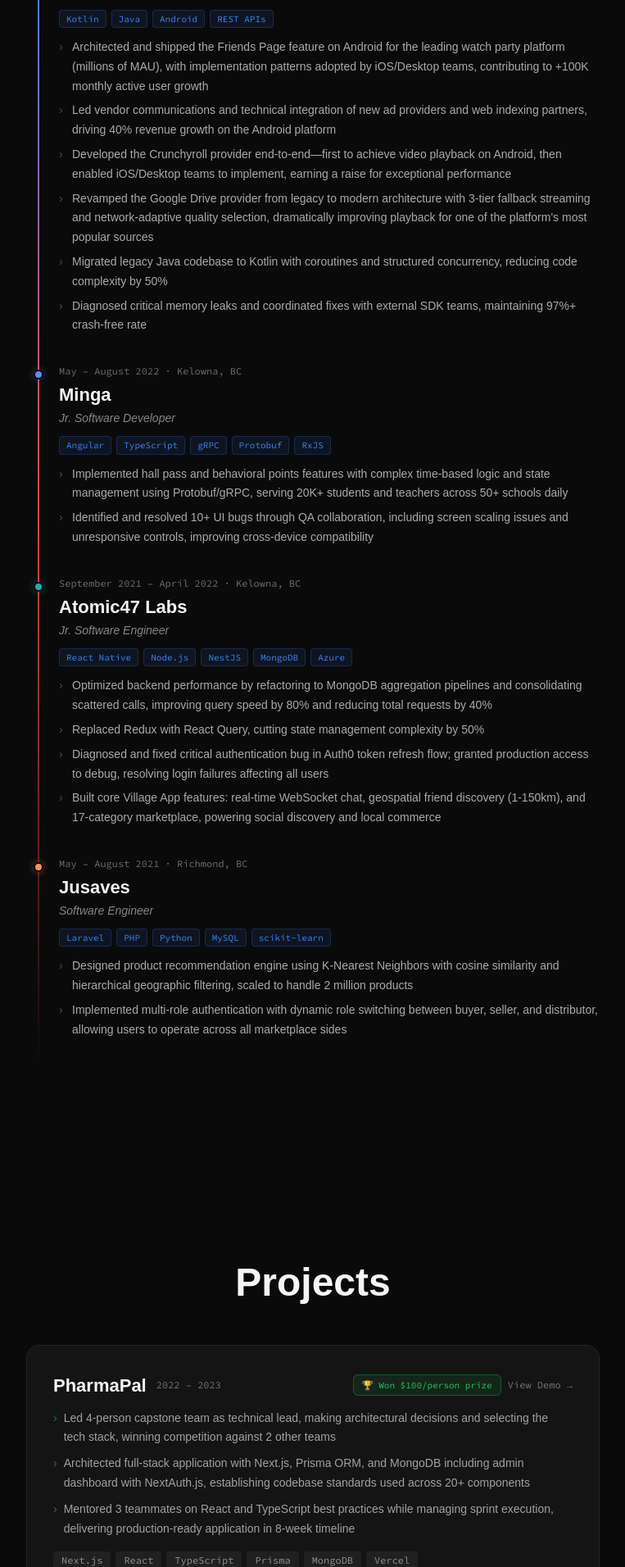
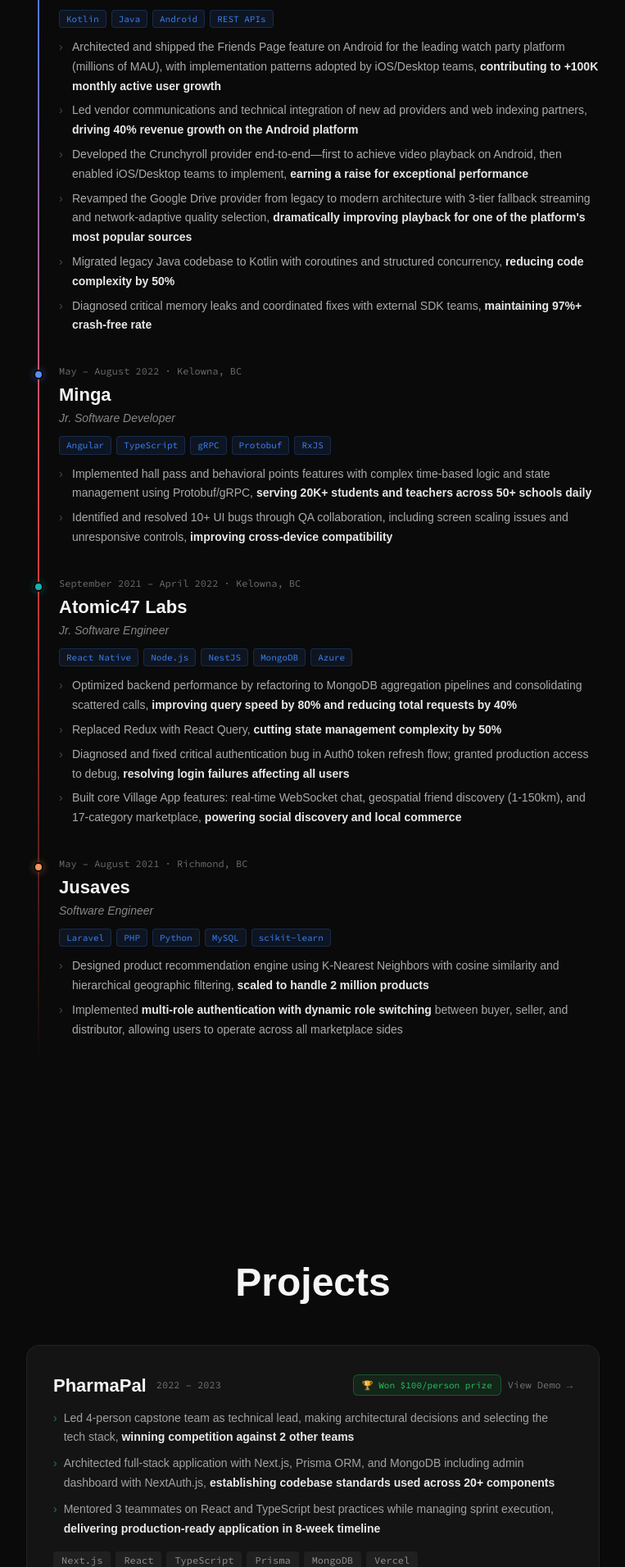
Before and after one commit to sunipan/personal-website, a Next.js app: page / in a window 1280 px wide. Shown: the part 1828-3740 px from the top of the page at 82% size, without its empty margins (258-1021 px from the left). Built offline with nearby package versions, Linux system fonts and the light colour scheme; a web font is replaced by a local one.

Commit message:
feat: add bold formatting to match resume highlights
- Add **bold** markers to key achievements in experience bullets
- Add bold formatting to PharmaPal project bullets
- Update ExperienceSection and ProjectsSection to parse and render bold text

```diff
--- a/src/components/sections/ExperienceSection.tsx
+++ b/src/components/sections/ExperienceSection.tsx
@@ -1,5 +1,20 @@
 import { experiences } from '@/data/portfolio';
 import { Reveal } from '@/components/reveal/Reveal';
+
+// Parse text with **bold** markers into React elements
+function formatBoldText(text: string) {
+  const parts = text.split(/(\*\*[^*]+\*\*)/g);
+  return parts.map((part, i) => {
+    if (part.startsWith('**') && part.endsWith('**')) {
+      return (
+        <strong key={i} className="font-semibold text-white/90">
+          {part.slice(2, -2)}
+        </strong>
+      );
+    }
+    return part;
+  });
+}
 
 export function ExperienceSection() {
   return (
@@ -64,7 +79,7 @@
                     className="relative mb-1.5 pl-4 text-sm leading-[1.7] text-white/65 max-md:text-[13px] max-xs:text-xs max-xs:leading-[1.6]"
                   >
                     <span className="absolute left-0 text-white/25">›</span>
-                    {b}
+                    {formatBoldText(b)}
                   </li>
                 ))}
               </ul>
--- a/src/components/sections/ProjectsSection.tsx
+++ b/src/components/sections/ProjectsSection.tsx
@@ -1,5 +1,20 @@
 import { projects } from '@/data/portfolio';
 import { Reveal } from '@/components/reveal/Reveal';
+
+// Parse text with **bold** markers into React elements
+function formatBoldText(text: string) {
+  const parts = text.split(/(\*\*[^*]+\*\*)/g);
+  return parts.map((part, i) => {
+    if (part.startsWith('**') && part.endsWith('**')) {
+      return (
+        <strong key={i} className="font-semibold text-white/90">
+          {part.slice(2, -2)}
+        </strong>
+      );
+    }
+    return part;
+  });
+}
 
 export function ProjectsSection() {
   return (
@@ -52,7 +67,7 @@
                     className="flex gap-2 text-sm leading-[1.7] text-white/60 max-xs:text-[13px]"
                   >
                     <span className="text-accent-green/60">›</span>
-                    <span>{bullet}</span>
+                    <span>{formatBoldText(bullet)}</span>
                   </li>
                 ))}
               </ul>
--- a/src/data/portfolio.ts
+++ b/src/data/portfolio.ts
@@ -47,12 +47,12 @@
     location: 'Remote',
     tech: ['Kotlin', 'Java', 'Android', 'REST APIs'],
     bullets: [
-      'Architected and shipped the Friends Page feature on Android for the leading watch party platform (millions of MAU), with implementation patterns adopted by iOS/Desktop teams, contributing to +100K monthly active user growth',
-      'Led vendor communications and technical integration of new ad providers and web indexing partners, driving 40% revenue growth on the Android platform',
-      'Developed the Crunchyroll provider end-to-end—first to achieve video playback on Android, then enabled iOS/Desktop teams to implement, earning a raise for exceptional performance',
-      "Revamped the Google Drive provider from legacy to modern architecture with 3-tier fallback streaming and network-adaptive quality selection, dramatically improving playback for one of the platform's most popular sources",
-      'Migrated legacy Java codebase to Kotlin with coroutines and structured concurrency, reducing code complexity by 50%',
-      'Diagnosed critical memory leaks and coordinated fixes with external SDK teams, maintaining 97%+ crash-free rate',
+      'Architected and shipped the Friends Page feature on Android for the leading watch party platform (millions of MAU), with implementation patterns adopted by iOS/Desktop teams, **contributing to +100K monthly active user growth**',
+      'Led vendor communications and technical integration of new ad providers and web indexing partners, **driving 40% revenue growth on the Android platform**',
+      'Developed the Crunchyroll provider end-to-end—first to achieve video playback on Android, then enabled iOS/Desktop teams to implement, **earning a raise for exceptional performance**',
+      "Revamped the Google Drive provider from legacy to modern architecture with 3-tier fallback streaming and network-adaptive quality selection, **dramatically improving playback for one of the platform's most popular sources**",
+      'Migrated legacy Java codebase to Kotlin with coroutines and structured concurrency, **reducing code complexity by 50%**',
+      'Diagnosed critical memory leaks and coordinated fixes with external SDK teams, **maintaining 97%+ crash-free rate**',
     ],
     color: '#f9f9f9',
   },
@@ -63,8 +63,8 @@
     location: 'Kelowna, BC',
     tech: ['Angular', 'TypeScript', 'gRPC', 'Protobuf', 'RxJS'],
     bullets: [
-      'Implemented hall pass and behavioral points features with complex time-based logic and state management using Protobuf/gRPC, serving 20K+ students and teachers across 50+ schools daily',
-      'Identified and resolved 10+ UI bugs through QA collaboration, including screen scaling issues and unresponsive controls, improving cross-device compatibility',
+      'Implemented hall pass and behavioral points features with complex time-based logic and state management using Protobuf/gRPC, **serving 20K+ students and teachers across 50+ schools daily**',
+      'Identified and resolved 10+ UI bugs through QA collaboration, including screen scaling issues and unresponsive controls, **improving cross-device compatibility**',
     ],
     color: '#5b8def',
   },
@@ -75,10 +75,10 @@
     location: 'Kelowna, BC',
     tech: ['React Native', 'Node.js', 'NestJS', 'MongoDB', 'Azure'],
     bullets: [
-      'Optimized backend performance by refactoring to MongoDB aggregation pipelines and consolidating scattered calls, improving query speed by 80% and reducing total requests by 40%',
-      'Replaced Redux with React Query, cutting state management complexity by 50%',
-      'Diagnosed and fixed critical authentication bug in Auth0 token refresh flow; granted production access to debug, resolving login failures affecting all users',
-      'Built core Village App features: real-time WebSocket chat, geospatial friend discovery (1-150km), and 17-category marketplace, powering social discovery and local commerce',
+      'Optimized backend performance by refactoring to MongoDB aggregation pipelines and consolidating scattered calls, **improving query speed by 80% and reducing total requests by 40%**',
+      'Replaced Redux with React Query, **cutting state management complexity by 50%**',
+      'Diagnosed and fixed critical authentication bug in Auth0 token refresh flow; granted production access to debug, **resolving login failures affecting all users**',
+      'Built core Village App features: real-time WebSocket chat, geospatial friend discovery (1-150km), and 17-category marketplace, **powering social discovery and local commerce**',
     ],
     color: '#1cb0ac',
   },
@@ -89,8 +89,8 @@
     location: 'Richmond, BC',
     tech: ['Laravel', 'PHP', 'Python', 'MySQL', 'scikit-learn'],
     bullets: [
-      'Designed product recommendation engine using K-Nearest Neighbors with cosine similarity and hierarchical geographic filtering, scaled to handle 2 million products',
-      'Implemented multi-role authentication with dynamic role switching between buyer, seller, and distributor, allowing users to operate across all marketplace sides',
+      'Designed product recommendation engine using K-Nearest Neighbors with cosine similarity and hierarchical geographic filtering, **scaled to handle 2 million products**',
+      'Implemented **multi-role authentication with dynamic role switching** between buyer, seller, and distributor, allowing users to operate across all marketplace sides',
     ],
     color: '#f8935b',
   },
@@ -101,9 +101,9 @@
     name: 'PharmaPal',
     tech: ['Next.js', 'React', 'TypeScript', 'Prisma', 'MongoDB', 'Vercel'],
     bullets: [
-      'Led 4-person capstone team as technical lead, making architectural decisions and selecting the tech stack, winning competition against 2 other teams',
-      'Architected full-stack application with Next.js, Prisma ORM, and MongoDB including admin dashboard with NextAuth.js, establishing codebase standards used across 20+ components',
-      'Mentored 3 teammates on React and TypeScript best practices while managing sprint execution, delivering production-ready application in 8-week timeline',
+      'Led 4-person capstone team as technical lead, making architectural decisions and selecting the tech stack, **winning competition against 2 other teams**',
+      'Architected full-stack application with Next.js, Prisma ORM, and MongoDB including admin dashboard with NextAuth.js, **establishing codebase standards used across 20+ components**',
+      'Mentored 3 teammates on React and TypeScript best practices while managing sprint execution, **delivering production-ready application in 8-week timeline**',
     ],
     link: 'https://pharmapal.vercel.app/',
     award: 'Won $100/person prize',
```
